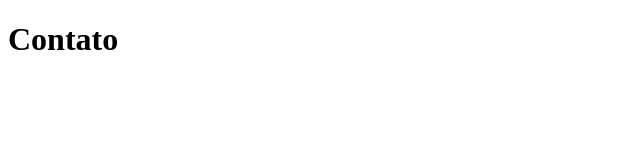
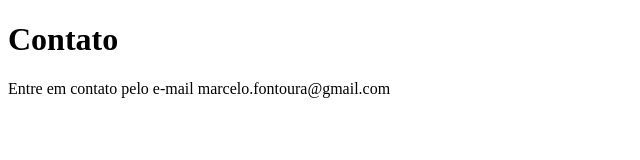
Before and after one commit to mfontoura01/sistema-teste, a plain HTML site: page contato.html in a window 1280 px wide. Shown: the whole page, without its empty margins (0-640 px from the left). Drawn offline with Linux system fonts and the light colour scheme.

Commit message:
adicionei email de contato

```diff
--- a/contato.html
+++ b/contato.html
@@ -7,5 +7,6 @@
 </head>
 <body>
     <h1>Contato</h1>
+    <p>Entre em contato pelo e-mail marcelo.fontoura@gmail.com</p>
 </body>
 </html>
```
